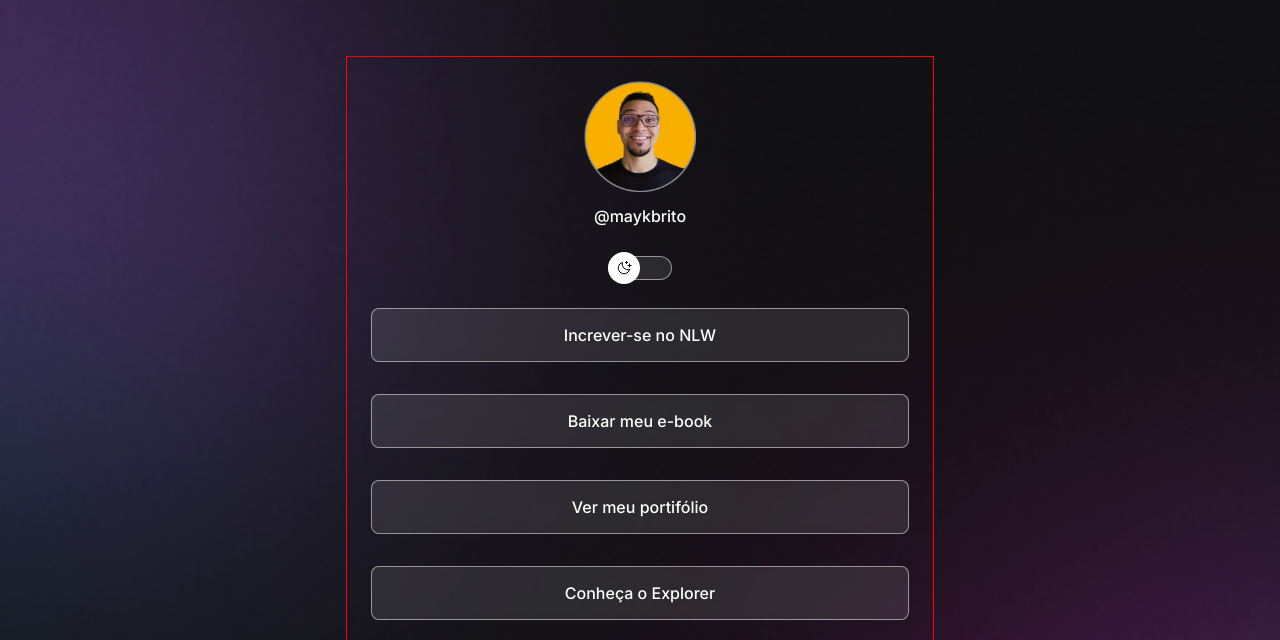
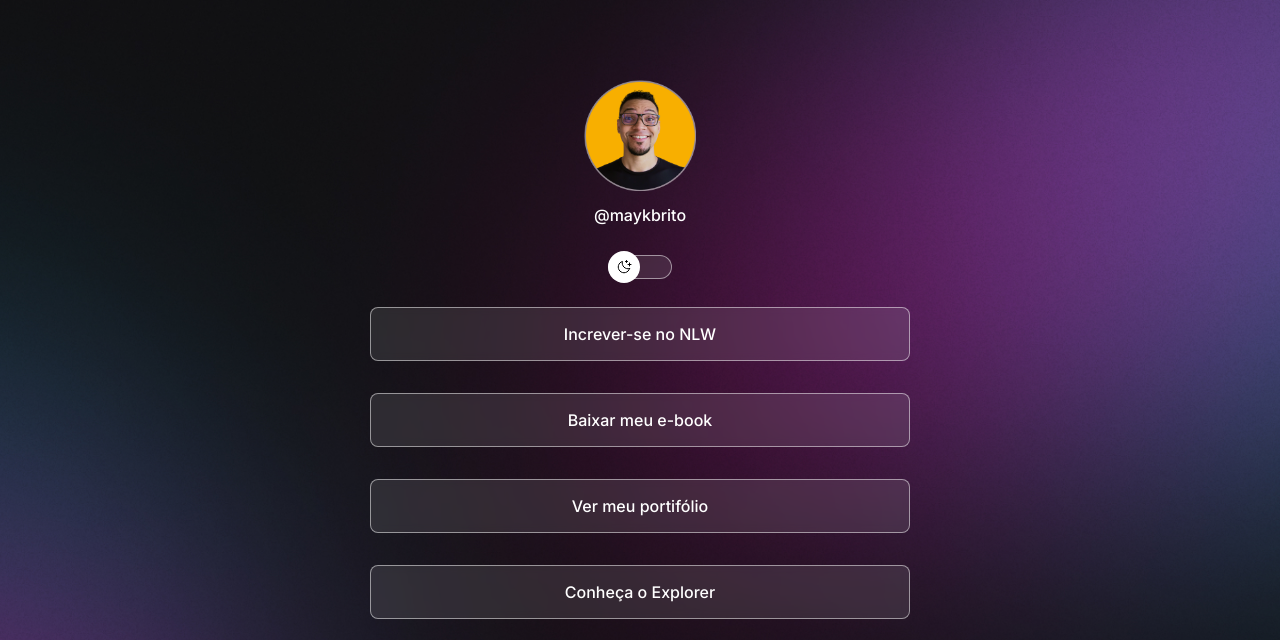
Before and after one commit to DoniscaBr7/DevLink, a plain HTML site: page index.html in a window 1280 px wide. Shown: the top 640 px of the page. Drawn offline with nearby package versions, Linux system fonts and the light colour scheme.

```diff
--- a/style.css
+++ b/style.css
@@ -36,6 +36,7 @@
   /*background: color image repeat position/size*/
 
   background: var(--bg-url) no-repeat top center/cover;
+  height: 100vh;
 }
 
 body * {
@@ -47,7 +48,6 @@
   width: 100%;
   max-width: 588px;
 
-  border: 1px solid red;
   margin: 56px auto;
   padding: 0 24px;
 }
@@ -172,3 +172,12 @@
 footer a:hover {
   background: rgba(57, 57, 255, 0.5);
 }
+/*medias queries*/
+@media (min-width: 700px) {
+  :root {
+    --bg-url: url(./assets/assets/bg-desktop.jpg);
+  }
+  .light {
+    --bg-url: url(./assets/assets/bg-desktop-light.jpg);
+  }
+}
```
